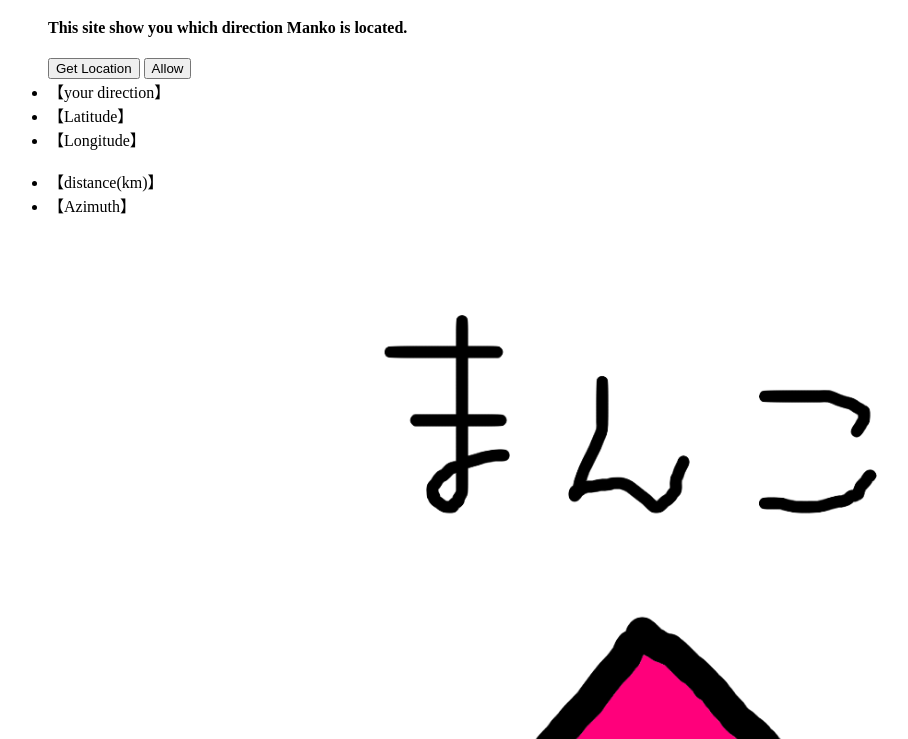
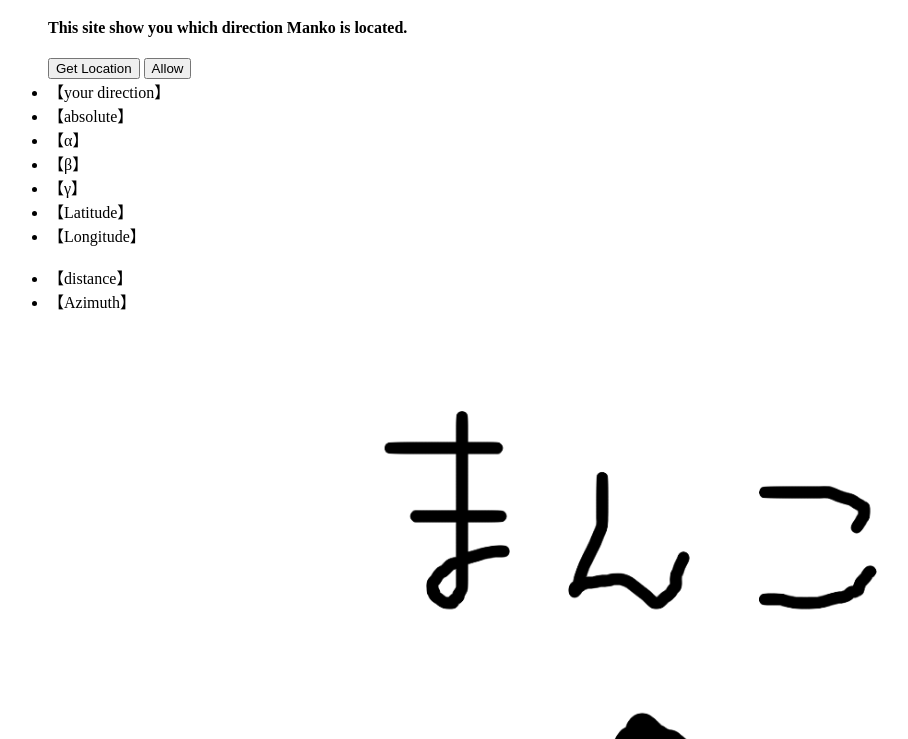
Before and after one commit to tinnguruma/N-S, a plain HTML site: page index.html in a window 1280 px wide. Shown: the part 61-800 px from the top of the page, without its empty margins (0-908 px from the left). Drawn offline with Linux system fonts and the light colour scheme.

Commit message:
Update index.html

```diff
--- a/index.html
+++ b/index.html
@@ -74,6 +74,7 @@
                 if(os == "iphone") {
                     // webkitCompasssHeading値を採用
                     degrees = event.webkitCompassHeading;
+
                 }else{
                     // deviceorientationabsoluteイベントのalphaを補正
                     degrees = compassHeading(alpha, beta, gamma);
@@ -134,7 +135,10 @@
                     } else{
                         fi = psi;
                     }
+
                 }
+
+
 
 
 
@@ -155,6 +159,10 @@
 
                 document.querySelector("#direction").innerHTML =
                     direction + " : " + degrees;
+                document.querySelector("#absolute").innerHTML = absolute;
+                document.querySelector("#alpha").innerHTML = alpha;
+                document.querySelector("#beta").innerHTML = beta;
+                document.querySelector("#gamma").innerHTML = gamma;
                 document.querySelector("#xxx").innerHTML = xx;
                 document.querySelector("#yyy").innerHTML = yy;
                 document.querySelector("#dis").innerHTML = dis;
@@ -209,6 +217,7 @@
                 } else {
                     ret = "pc";
                 }
+
                 return ret;
             }
 
@@ -235,16 +244,22 @@
             <button onclick="getlocation()">Get Location</button>
             <input type="button" id="permit" value="Allow"/>
             <li>【your direction】<span id="direction"></span></li>
+            <li>【absolute】<span id="absolute"></span></li>
+            <li>【α】<span id="alpha"></span></li>
+            <li>【β】<span id="beta"></span></li>
+            <li>【γ】<span id="gamma"></span></li>
             <li>【Latitude】<span id="xxx"></span></li>
             <li>【Longitude】<span id="yyy"></span></li>
             <br>
-            <li>【distance(km)】<span id="dis"></span></li>
+            <li>【distance】<span id="dis"></span></li>
             <li>【Azimuth】<span id="fi"></span></li>
         </ul>
         <br>
         <br>
         <div style="text-align: center">
             <img id="manko-direction" src="manko-direction.png" width="60%" height="60%">
+            <br>
+            <br>
             <br>
             <br>
             <br>
```
